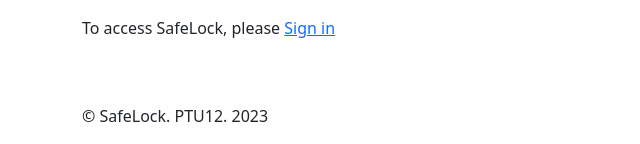
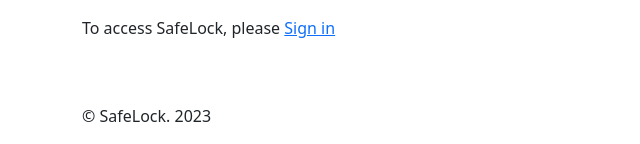
Before and after one commit to bro256/safelock, a Django app: page / in a window 1280 px wide. Shown: the part 728-872 px from the top of the page, without its empty margins (0-640 px from the left). Run offline with Django 3.2, Linux system fonts and the light colour scheme; some libraries are stand-ins or nearby versions.

Commit message:
Demo screenshot added

```diff
--- a/safelock/secret_manager/templates/base.html
+++ b/safelock/secret_manager/templates/base.html
@@ -78,7 +78,7 @@
     </main>
     <div class="container">
         <footer>
-            <p class="mt-5">&copy; SafeLock. PTU12. 2023</p>
+            <p class="mt-5">&copy; SafeLock. 2023</p>
         </footer>
     </div>
 </body>
```
Also changed, not shown: safelock/secret_manager/static/secret_manager/img/Screenshot01.jpg (added).
